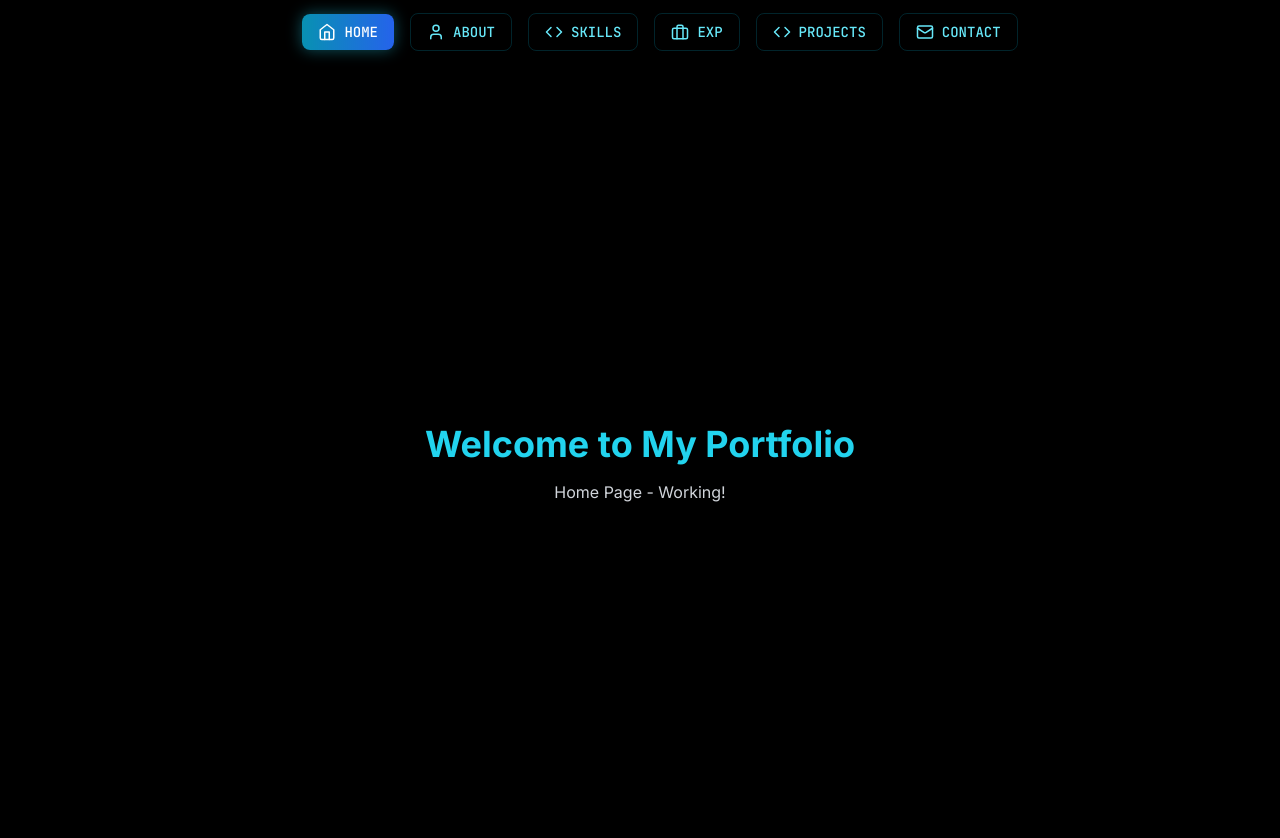
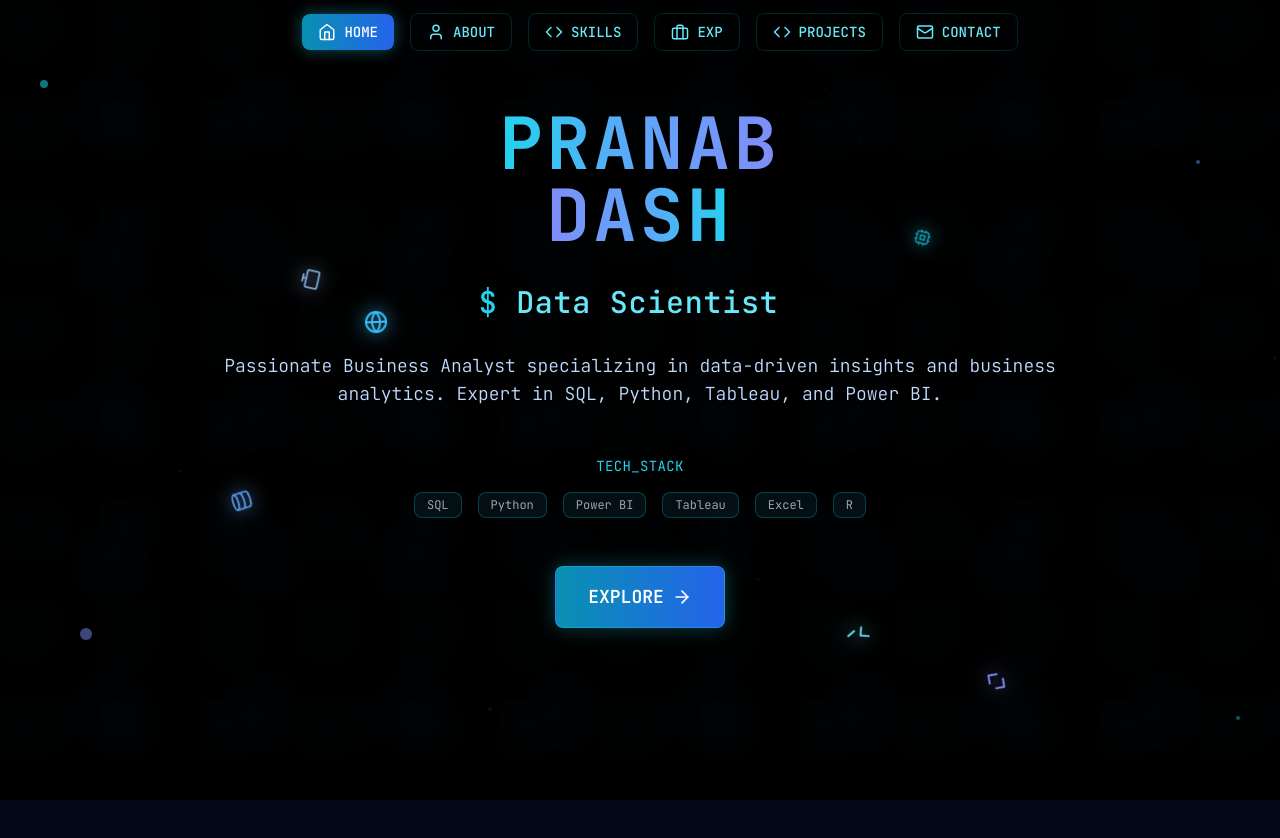
Before and after one commit to pranabdash08/Pranab-Portfolio, a React (Vite) app: page / in a window 1280 px wide. Shown: the top 838 px of the page. After the commit the page ends 800 px from the top, so only its background shows below. Built offline with nearby package versions, Linux system fonts and the light colour scheme.

Commit message:
Add Hero component to test if it causes issues

```diff
--- a/src/App.tsx
+++ b/src/App.tsx
@@ -2,6 +2,7 @@ import React, { useState, useEffect } from 'react';
 import { HashRouter as Router, Routes, Route, Link, useLocation, useNavigate } from 'react-router-dom';
 import { motion } from 'framer-motion';
 import { Home, User, Briefcase, Code, Mail } from 'lucide-react';
+import Hero from './components/Hero';
 
 // Navigation Component
 const Navigation = () => {
@@ -86,16 +87,7 @@ const Navigation = () => {
   );
 };
 
-// Simple test components
-const HomePage = () => (
-  <div className="min-h-screen bg-black text-white flex items-center justify-center">
-    <div className="text-center">
-      <h1 className="text-4xl font-bold text-cyan-400 mb-4">Welcome to My Portfolio</h1>
-      <p className="text-gray-300">Home Page - Working!</p>
-    </div>
-  </div>
-);
-
+// Simple test components for other pages
 const AboutPage = () => (
   <div className="min-h-screen bg-black text-white flex items-center justify-center">
     <div className="text-center">
@@ -142,14 +134,14 @@ const ContactPage = () => (
 );
 
 const App = () => {
-  console.log('App component is rendering with navigation');
+  console.log('App component is rendering with Hero component');
 
   return (
     <Router>
       <Navigation />
-      <div className="min-h-screen bg-black pt-16">
+      <div className="min-h-screen bg-black">
         <Routes>
-          <Route path="/" element={<HomePage />} />
+          <Route path="/" element={<Hero />} />
           <Route path="/about" element={<AboutPage />} />
           <Route path="/skills" element={<SkillsPage />} />
           <Route path="/experience" element={<ExperiencePage />} />
```
